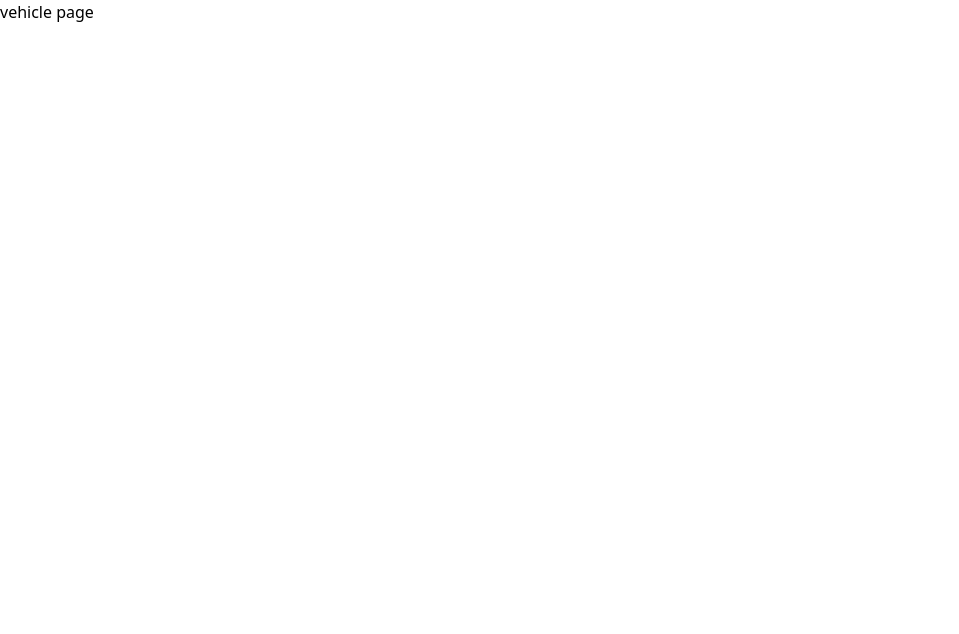
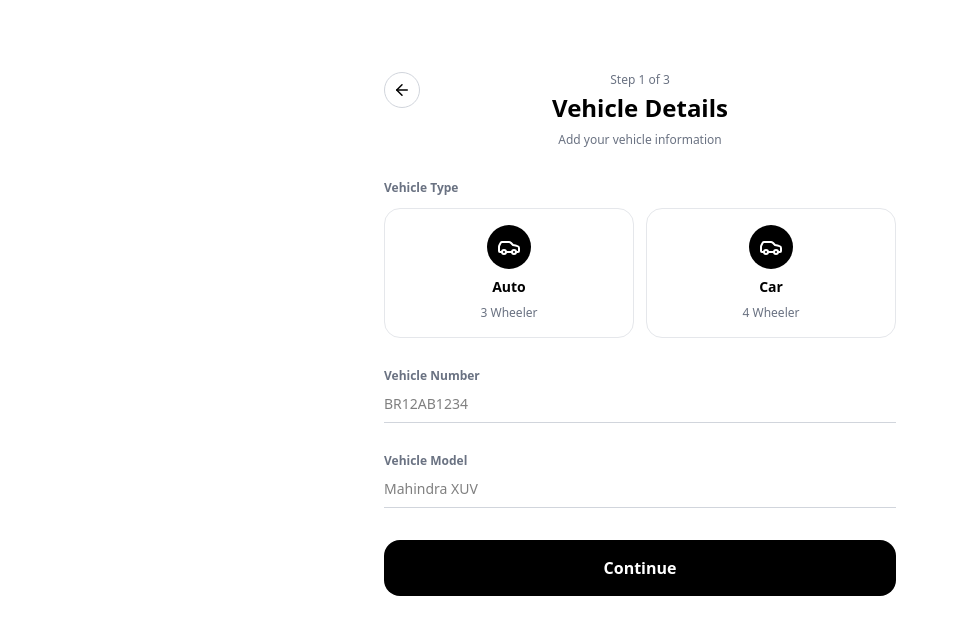
Before and after one commit to HarshRaj3050/CityTaxxo, a Next.js app: page /partner/onboarding/vehicle in a window 1280 px wide. Shown: the top 634 px of the page, without its empty margins (0-959 px from the left). Built offline with nearby package versions, Linux system fonts and the light colour scheme; no server answers.

Commit message:
partner onboarding UI + all the model

```diff
--- /dev/null
+++ b/src/app/partner/onboarding/documents/page.tsx
@@ -0,0 +1,50 @@
+/* eslint-disable react-hooks/rules-of-hooks */
+/* eslint-disable @typescript-eslint/no-unused-vars */
+"use client"
+import { ArrowLeft } from 'lucide-react';
+import { motion } from 'motion/react';
+import { useRouter } from 'next/navigation';
+import { useState } from 'react'
+
+
+const page = () => {
+  const Rounter = useRouter()
+  const [vehicleType, setVehicleType] = useState("");
+  const [vehicleNumber, setVehicleNumber] = useState("");
+  const [vehicleModel, setVehicleModel] = useState("");
+  return (
+    <div className="min-h-dvh bg-white text-black flex items-start justify-center px-4 pt-10">
+      <motion.div
+        initial={{opacity: 0, y: 30}}
+        animate={{opacity: 1, y: 0}}
+        transition={{duration: 0.4}}
+        className="w-full max-w-xl p-6 sm:p-8">
+
+        {/* Header */}
+        <div className="relative text-center">
+          <button className="absolute left-0 top-[-30] w-9 h-9 rounded-full border border-gray-300 flex items-center justify-center hover:bg-grya-100 transition" onClick={()=> Rounter.back()}><ArrowLeft size={18}></ArrowLeft></button>
+          <p className="text-xs text-gray-500 font-medium">Step 2 of 3</p>
+          <h1 className="text-2xl font-bold mt-1">Vehicle Documents</h1>
+          <p className="text-xs text-gray-500 mt-2">Required for verification</p>
+        </div>
+
+        {/* Documents Details Form */}
+        <div className="mt-8 space-y-6">
+
+
+
+        </div>
+
+        <motion.button
+          whileTap={{scale: 0.8}}
+          onClick={()=>Rounter.push("/partner/onboarding/documents")}
+          className="mt-8 w-full h-14 rounded-2xl bg-black text-white font-semibold flext justify-center items-center gap-2 disabled:opacity-40 transition"
+        >Continue</motion.button>
+
+      </motion.div>
+
+    </div>
+  )
+}
+
+export default page
--- a/src/app/partner/onboarding/vehicle/page.tsx
+++ b/src/app/partner/onboarding/vehicle/page.tsx
@@ -1,8 +1,104 @@
-import React from 'react'
+/* eslint-disable react-hooks/rules-of-hooks */
+/* eslint-disable @typescript-eslint/no-unused-vars */
+"use client"
+import { ArrowLeft, Bike, Car } from 'lucide-react';
+import { motion } from 'motion/react';
+import { useRouter } from 'next/navigation';
+import { useState } from 'react'
+
+const VEHICLES = [
+  {id: "auto", lable: "Auto", icon: Car, disc: "3 Wheeler"},
+  {id: "car", lable: "Car", icon: Car, disc: "4 Wheeler"},
+]
 
 const page = () => {
+  const Rounter = useRouter()
+  const [vehicleType, setVehicleType] = useState("");
+  const [vehicleNumber, setVehicleNumber] = useState("");
+  const [vehicleModel, setVehicleModel] = useState("");
   return (
-    <div>vehicle page</div>
+    <div className="min-h-dvh bg-white text-black flex items-start justify-center px-4 pt-10">
+      <motion.div
+        initial={{opacity: 0, y: 30}}
+        animate={{opacity: 1, y: 0}}
+        transition={{duration: 0.4}}
+        className="w-full max-w-xl p-6 sm:p-8">
+
+        {/* Header */}
+        <div className="relative text-center">
+          <button className="absolute left-0 top-[-30] w-9 h-9 rounded-full border border-gray-300 flex items-center justify-center hover:bg-grya-100 transition" onClick={()=> Rounter.back()}><ArrowLeft size={18}></ArrowLeft></button>
+          <p className="text-xs text-gray-500 font-medium">Step 1 of 3</p>
+          <h1 className="text-2xl font-bold mt-1">Vehicle Details</h1>
+          <p className="text-xs text-gray-500 mt-2">Add your vehicle information</p>
+        </div>
+
+        {/* Vehicle Details Form */}
+        <div className="mt-8 space-y-6">
+          <div>
+            <p className="text-xs font-semibold text-gray-500 mb-3">Vehicle Type</p>
+            <div className="grid grid-cols-2 gap-3">
+              {VEHICLES.map((v)=>{
+                const Icon = v.icon
+                const active = vehicleType==v.id
+                const lable = v.lable
+                return (
+                  <motion.div
+                    key={v.id}
+                    whileHover={{scale: 1.05}}
+                    whileTap={{scale: 0.96}}
+                    onClick={()=> setVehicleType(v.id)}
+                    className={`rounded-2xl border p-4 flex flex-col items-center gap-2 transition
+                                  ${active? "bg-black text-white border-black" : "border-gray-200 hover:border-black"}`}
+                    >
+                      <div className={`w-11 h-11 rounded-full flex items-center justify-center
+                                        ${active ? "bg-white text-black":"bg-black text-white"}`}>
+                        <p className="text-xs text-center"><Icon/></p>
+                      </div>
+                      <div className="text-sm font-semibold">
+                        {v.lable}
+                      </div>
+                      <p className={`text-xs ${active ? "text-gray-300": "text-gray-500"} `}>{v.disc}</p>
+                    </motion.div>
+                )
+              })}
+            </div>
+          </div>
+
+          {/* Vehicle Number */}
+          <div>
+            <label htmlFor="vn" className="text-xs font-semibold text-gray-500">Vehicle Number</label>
+            <input
+              type="text"
+              id="vn"
+              onChange={(e)=>setVehicleNumber(e.target.value)}
+              value={vehicleNumber}
+              placeholder="BR12AB1234"
+              className="mt-2 w-full border-b border-gray-300 pb-2 text-sm focus:outline-none focus:border-black transition"/>
+          </div>
+
+          {/* Vehicle Model */}
+          <div>
+            <label htmlFor="vm" className="text-xs font-semibold text-gray-500">Vehicle Model</label>
+            <input
+              type="text"
+              id="vm"
+              onChange={(e)=>setVehicleModel(e.target.value)}
+              value={vehicleModel}
+              required
+              placeholder="Mahindra XUV"
+              className="mt-2 w-full border-b border-gray-300 pb-2 text-sm focus:outline-none focus:border-black transition"/>
+          </div>
+        </div>
+
+        <motion.button
+          whileTap={{scale: 0.8}}
+          onClick={()=>Rounter.push("/partner/onboarding/documents")}
+          className="mt-8 w-full h-14 rounded-2xl bg-black text-white font-semibold flext justify-center items-center gap-2 disabled:opacity-40 transition"
+        >Continue</motion.button>
+
+      </motion.div>
+
+    </div>
   )
 }
 
--- /dev/null
+++ b/src/models/partnerBank.model.ts
@@ -0,0 +1,44 @@
+import mongoose from "mongoose";
+
+interface IPartnerBank {
+    owner: mongoose.Types.ObjectId,
+    accountHolder: string,
+    accountNumber: string,
+    ifsc: string,
+    upi?: string,
+    status: "not_added" | "added" | "verifed",
+    createdAt: Date,
+    updatedAt: Date
+}
+
+const partnerBankSchema = new mongoose.Schema<IPartnerBank>({
+    owner:{
+        type:mongoose.Schema.Types.ObjectId,
+        ref: "User",
+        required: true
+    },
+    accountHolder:{
+        type: String,
+        requited: true
+    },
+    accountNumber: {
+        type: String,
+        requited: true,
+        unique: true
+    },
+    ifsc: {
+        type: String,
+        requited: true,
+        uppercase: true
+    },
+    upi: String,
+    status: {
+        type: String,
+        enum:["not_added", "added", "verifed"],
+        default: "not_added"
+    }
+
+},{timestamps: true})
+
+const PartnerBank = mongoose.models.Vehicle || mongoose.model("PartnerBank", partnerBankSchema)
+export default PartnerBank
--- /dev/null
+++ b/src/models/partnerDocs.model.ts
@@ -0,0 +1,42 @@
+import mongoose from "mongoose";
+
+interface IpartnerDocs {
+    owner: mongoose.Types.ObjectId,
+    aadharUrl: string,
+    rcUrl: string,
+    licenseUrl: string,
+    status: "approved" | "pending" | "rejected",
+    rejectionReason?: string,
+    createdAt: Date,
+    updatedAt: Date
+}
+
+const partnerDocsSchema = new mongoose.Schema<IpartnerDocs>({
+    owner:{
+        type:mongoose.Schema.Types.ObjectId,
+        ref: "User",
+        required: true
+    },
+    aadharUrl:{
+        type: String,
+        requited: true
+    },
+    rcUrl: {
+        type: String,
+        requited: true
+    },
+    licenseUrl: {
+        type: String,
+        requited: true
+    },
+    status: {
+        type: String,
+        enum:["approved", "rejected", "pending"],
+        default: "approved"
+    },
+    rejectionReason: String
+
+},{timestamps: true})
+
+const PartnerDocs = mongoose.models.Vehicle || mongoose.model("PartnerDocs", partnerDocsSchema)
+export default PartnerDocs
```
